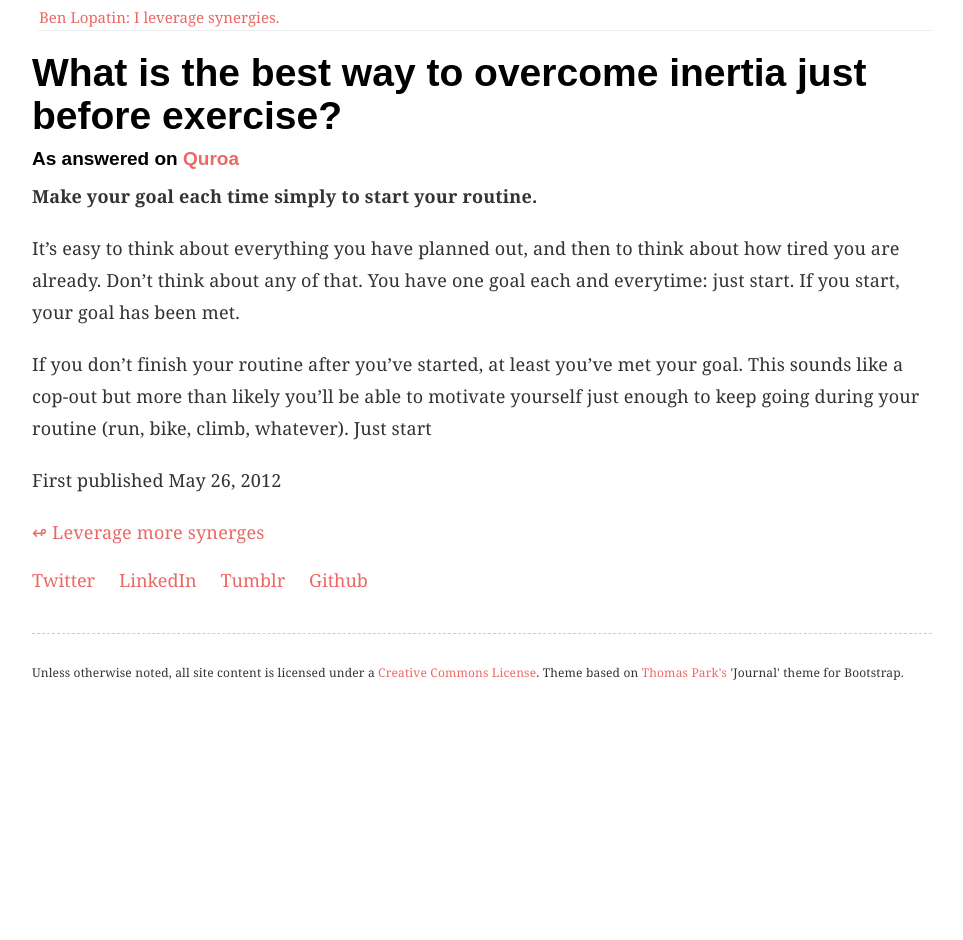
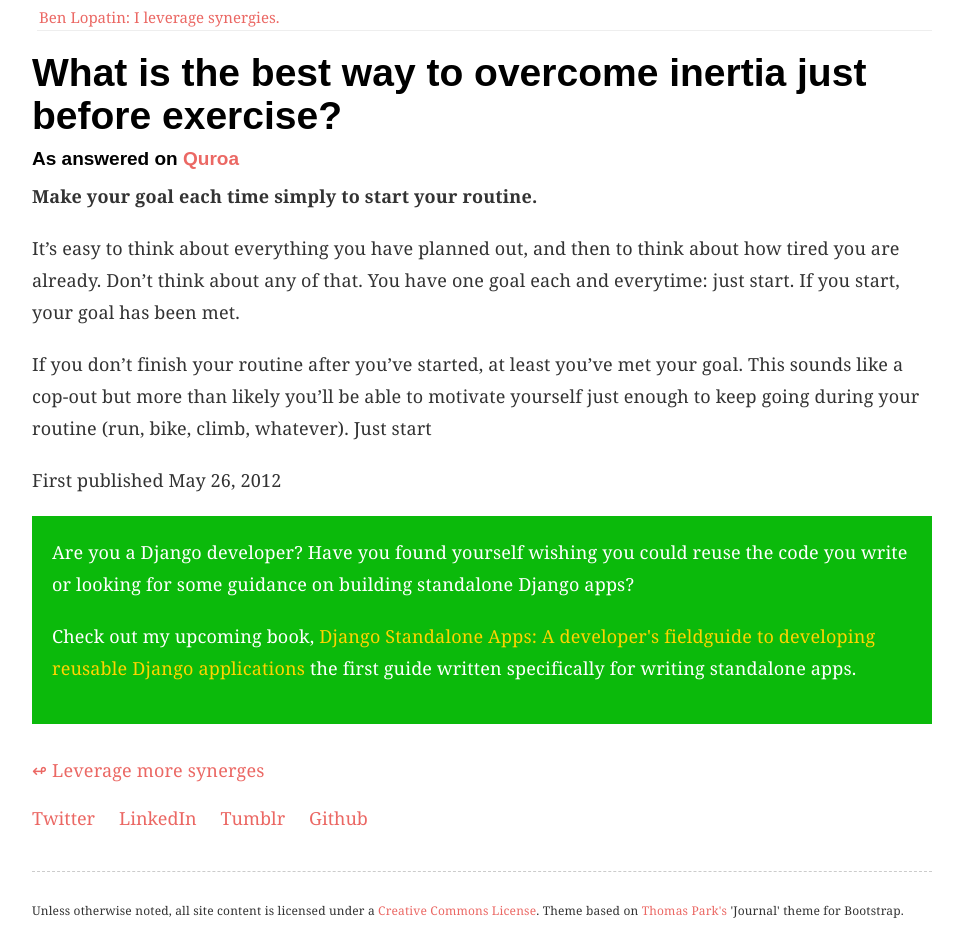
Before and after one commit to bennylope/bennylope.github.com, a Jekyll site: the page built from _posts/2012-05-26-overcome-inertia.md, in a window 1280 px wide. Shown: the whole page, without its empty margins (158-1121 px from the left). Built offline with Jekyll 4.4.1, drawn with Linux system fonts in a browser that asks for light colours; some web fonts are replaced; Markdown is read by kramdown in place of the engine named in the settings; before the commit the page ends 900 px from its top, so only the background shows below that.

Commit message:
Add book link to posts

```diff
--- /dev/null
+++ b/_includes/book.html
@@ -0,0 +1,24 @@
+<div id="dj-book">
+
+  <p>
+  Are you a Django developer? Have you found yourself wishing you could
+  reuse the code you write or looking for some guidance on building
+  standalone Django apps?
+  </p>
+  {% comment %}
+  <p>
+How do you decide what and how to extract form an existing project? What are the
+secrets to testing, database migrations, and handling an ever expanding
+combination of Django and Python versions?
+  </p>
+  {% endcomment %}
+  <p>
+
+Check out my upcoming book, <a href="https://leanpub.com/standalone-django-apps">Django Standalone Apps: A developer's
+fieldguide to developing reusable Django applications</a> the first guide written specifically for writing standalone apps.
+  </p>
+
+  {% comment %}
+  <img src="https://s3.amazonaws.com/titlepages.leanpub.com/standalone-django-apps/large?1446252725" alt="Django Standalone Apps">
+  {% endcomment %}
+</div>
--- a/_layouts/post.html
+++ b/_layouts/post.html
@@ -14,7 +14,10 @@ pageid: content
 
 {{ content }}
 </article>
+
+
 <p>First published {{ page.date|date: "%B %d, %Y" }} </p>
+{% include book.html %}
 <p class="homeLink">
 <a href="{% if page.return_link %}{{ page.return_link }}{% else %}/{% endif %}"
    title="{% if page.return_text %}{{ page.return_text }}{% else %}Return to synergy headquarters{% endif %}">
--- a/css/base.css
+++ b/css/base.css
@@ -34,3 +34,5 @@ header a{color:#999}
 p.homeLink a{color:#999;font-size:1em}
 footer{display:block;margin-top:40px;margin-right:auto;margin-left:auto}
 footer p{font-size:14px;margin-top:20px;color:#ccc}
+
+div#dj-book { background-color: #ccf; }
--- a/css/site.css
+++ b/css/site.css
@@ -11,6 +11,9 @@ div#banner { display: block; margin: 0 0 0 5px; padding: 2px; border-bottom: 1px
 
 figure img { max-width: 100%; }
 figure figcaption { padding: 3px; background: rgba(255, 255, 255, .90); position: relative; bottom: 40px; margin: 10px; }
+
+div#dj-book { background-color: #0bba0b; padding: 2rem; margin-bottom: 3rem; color: white; }
+div#dj-book a { color: #ffd401; }
 
 @media only screen and (max-width : 380px) {
   html { font-size: 100%; }
```
